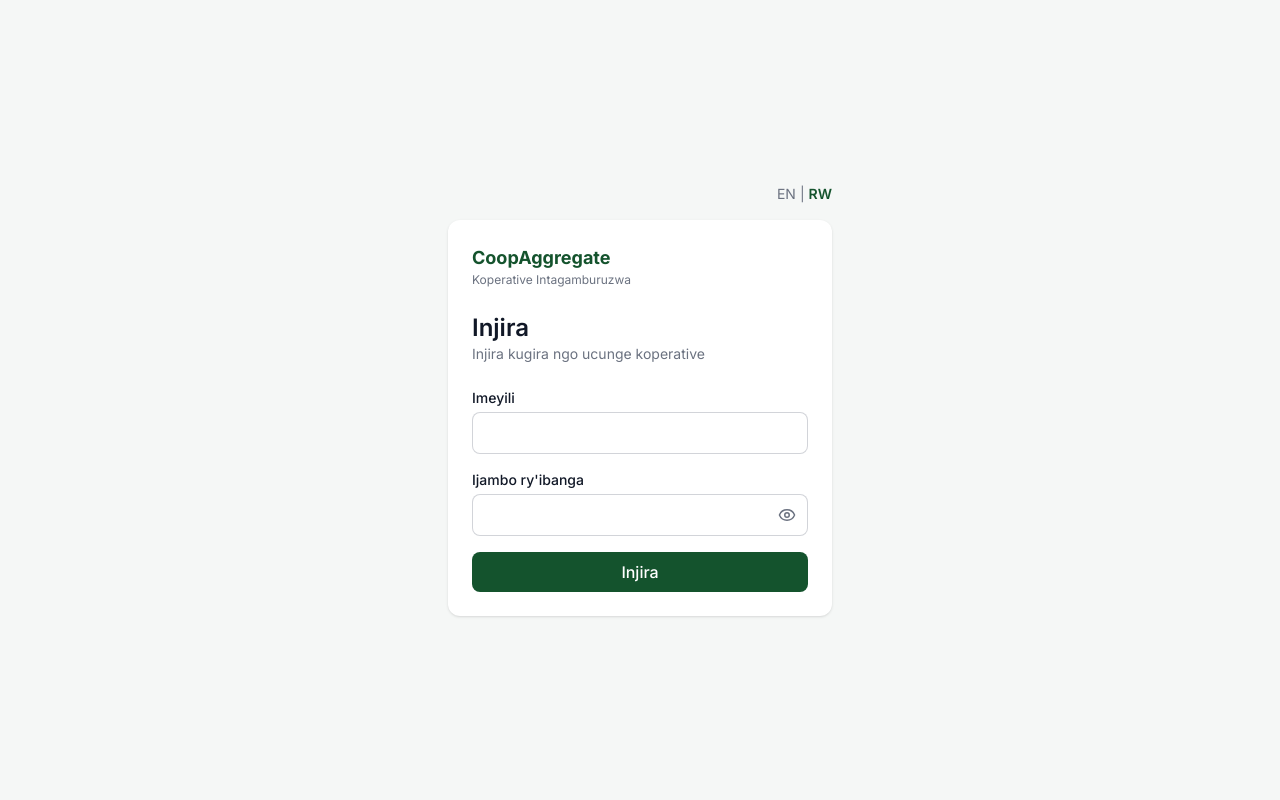
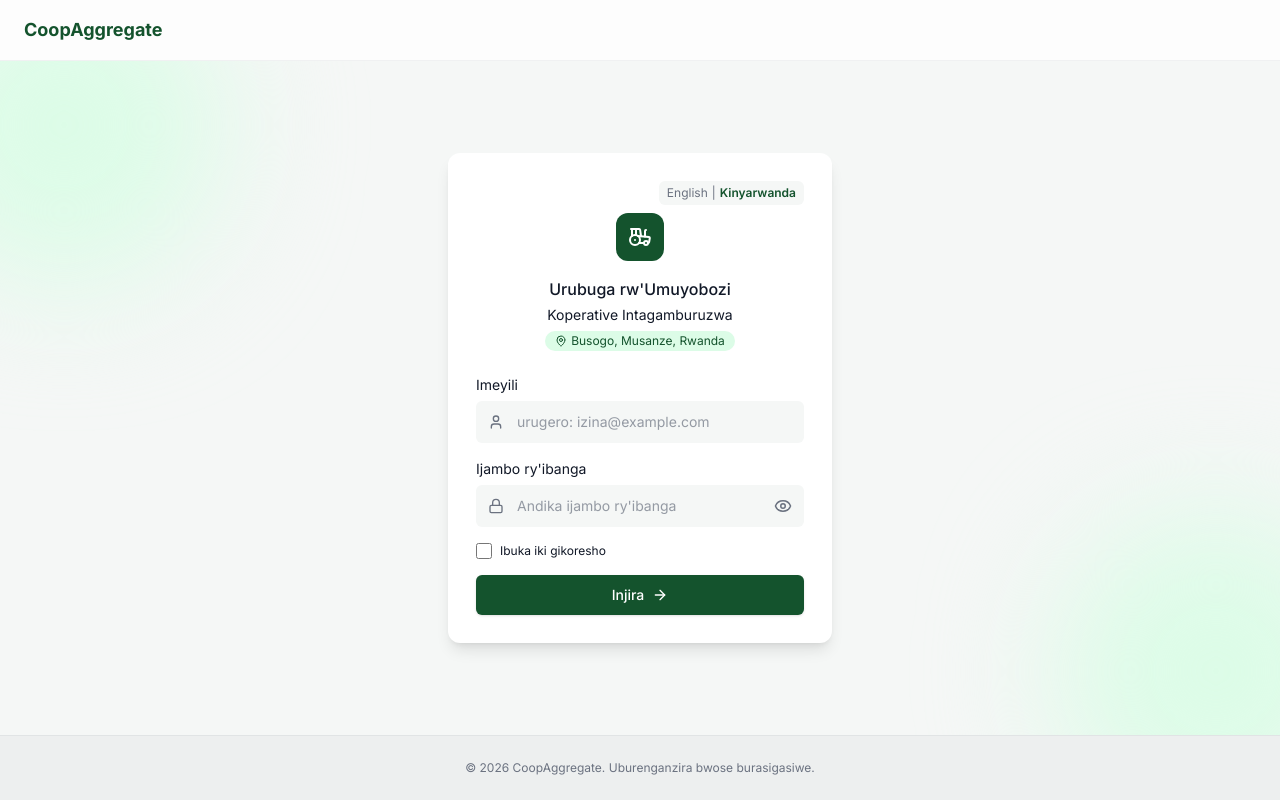
Before and after one commit to EMe-U/coopaggregate-frontend, a React (Vite) app: page /login in a window 1280 px wide. Built offline with nearby package versions, Linux system fonts and the light colour scheme; no server answers.

Commit message:
feat: restyle login page to match design

```diff
--- a/src/components/LanguageSwitch.jsx
+++ b/src/components/LanguageSwitch.jsx
@@ -2,11 +2,11 @@ import { useTranslation } from 'react-i18next'
 
 const languages = ['en', 'rw']
 
-export default function LanguageSwitch() {
-  const { i18n } = useTranslation()
+export default function LanguageSwitch({ fullNames = false, className = 'text-sm' }) {
+  const { t, i18n } = useTranslation()
 
   return (
-    <div className="flex items-center gap-1 text-sm">
+    <div className={`flex items-center gap-1 ${className}`}>
       {languages.map((language, index) => (
         <span key={language} className="flex items-center gap-1">
           {index > 0 && <span className="text-muted">|</span>}
@@ -17,7 +17,7 @@ export default function LanguageSwitch() {
               i18n.language === language ? 'font-semibold text-primary' : 'text-muted'
             }
           >
-            {language.toUpperCase()}
+            {fullNames ? t(`language.${language}`) : language.toUpperCase()}
           </button>
         </span>
       ))}
--- a/src/i18n/en.json
+++ b/src/i18n/en.json
@@ -52,12 +52,10 @@
     "unreachable": "Backend not reachable"
   },
   "login": {
-    "title": "Sign in",
-    "subtitle": "Sign in to manage the cooperative",
     "email": "Email",
     "password": "Password",
-    "submit": "Sign in",
-    "submitting": "Signing in...",
+    "submit": "Log in",
+    "submitting": "Logging in...",
     "showPassword": "Show password",
     "hidePassword": "Hide password",
     "errors": {
@@ -68,9 +66,19 @@
       "tooManyAttempts": "Too many attempts. Please try again later.",
       "serverUnreachable": "Cannot reach the server. Check your connection.",
       "unknown": "Something went wrong. Please try again."
-    }
+    },
+    "portal": "Manager Portal",
+    "location": "Busogo, Musanze, Rwanda",
+    "emailPlaceholder": "e.g. name@example.com",
+    "passwordPlaceholder": "Enter your password",
+    "rememberDevice": "Remember this device",
+    "footer": "© {{year}} CoopAggregate. All rights reserved."
   },
   "auth": {
     "role": "Manager"
+  },
+  "language": {
+    "en": "English",
+    "rw": "Kinyarwanda"
   }
 }
--- a/src/i18n/rw.json
+++ b/src/i18n/rw.json
@@ -52,8 +52,6 @@
     "unreachable": "Seriveri ntiboneka"
   },
   "login": {
-    "title": "Injira",
-    "subtitle": "Injira kugira ngo ucunge koperative",
     "email": "Imeyili",
     "password": "Ijambo ry'ibanga",
     "submit": "Injira",
@@ -68,9 +66,19 @@
       "tooManyAttempts": "Wagerageje inshuro nyinshi. Ongera ugerageze nyuma.",
       "serverUnreachable": "Ntibishoboka kugera kuri seriveri. Reba murandasi yawe.",
       "unknown": "Habaye ikibazo. Ongera ugerageze."
-    }
+    },
+    "portal": "Urubuga rw'Umuyobozi",
+    "location": "Busogo, Musanze, Rwanda",
+    "emailPlaceholder": "urugero: izina@example.com",
+    "passwordPlaceholder": "Andika ijambo ry'ibanga",
+    "rememberDevice": "Ibuka iki gikoresho",
+    "footer": "© {{year}} CoopAggregate. Uburenganzira bwose burasigasiwe."
   },
   "auth": {
     "role": "Umuyobozi"
+  },
+  "language": {
+    "en": "English",
+    "rw": "Kinyarwanda"
   }
 }
--- a/src/pages/Login.jsx
+++ b/src/pages/Login.jsx
@@ -1,7 +1,7 @@
 import { useState } from 'react'
 import { Navigate, useNavigate } from 'react-router-dom'
 import { useTranslation } from 'react-i18next'
-import { Eye, EyeOff } from 'lucide-react'
+import { ArrowRight, Eye, EyeOff, Lock, MapPin, Tractor, User } from 'lucide-react'
 import { login } from '../api/auth'
 import { useAuth } from '../context/AuthContext'
 import LanguageSwitch from '../components/LanguageSwitch'
@@ -29,7 +29,7 @@ function loginErrorKey(error) {
 }
 
 const inputClass =
-  'w-full rounded-lg border border-muted/30 bg-surface px-3 py-2 text-text outline-none focus:border-primary focus:ring-2 focus:ring-primary/20'
+  'w-full rounded-md border border-transparent bg-background py-2.5 pl-10 text-sm text-text placeholder:text-muted/70 outline-none focus:border-primary focus:ring-2 focus:ring-primary/20'
 
 export default function Login() {
   const { t } = useTranslation()
@@ -38,6 +38,7 @@ export default function Login() {
 
   const [email, setEmail] = useState('')
   const [password, setPassword] = useState('')
+  const [remember, setRemember] = useState(false)
   const [showPassword, setShowPassword] = useState(false)
   const [fieldErrors, setFieldErrors] = useState({})
   const [formError, setFormError] = useState('')
@@ -59,7 +60,7 @@ export default function Login() {
     setSubmitting(true)
     try {
       const data = await login(trimmedEmail, password)
-      signIn(data.token)
+      signIn(data.token, remember)
       navigate('/dashboard', { replace: true })
     } catch (error) {
       setFormError(loginErrorKey(error))
@@ -68,53 +69,80 @@ export default function Login() {
   }
 
   return (
-    <div className="flex min-h-screen flex-col items-center justify-center p-4">
-      <div className="w-full max-w-sm">
-        <div className="mb-4 flex justify-end">
-          <LanguageSwitch />
+    <div className="flex min-h-screen flex-col">
+      <header className="border-b border-text/5 bg-surface/80 px-4 py-4 sm:px-6">
+        <span className="text-lg font-bold text-primary">{t('app.name')}</span>
+      </header>
+
+      <main className="relative flex flex-1 items-center justify-center overflow-hidden px-4 py-12">
+        <div className="pointer-events-none absolute -left-24 -top-24 h-80 w-80 rounded-full bg-primary-light blur-3xl" />
+        <div className="pointer-events-none absolute -bottom-24 -right-24 h-80 w-80 rounded-full bg-primary-light blur-3xl" />
+
+        <div className="relative w-full max-w-sm rounded-xl bg-surface p-6 shadow-lg sm:p-7">
+          <div className="flex justify-end">
+            <div className="rounded-md bg-background px-2 py-1">
+              <LanguageSwitch fullNames className="text-xs" />
+            </div>
           </div>
 
-        <div className="rounded-xl bg-surface p-6 shadow-sm">
-          <p className="text-lg font-bold text-primary">{t('app.name')}</p>
-          <p className="mb-6 text-xs text-muted">{t('app.cooperative')}</p>
-
-          <h1 className="text-2xl font-semibold text-text">{t('login.title')}</h1>
-          <p className="mb-6 text-sm text-muted">{t('login.subtitle')}</p>
+          <div className="mt-2 flex flex-col items-center text-center">
+            <div className="flex h-12 w-12 items-center justify-center rounded-xl bg-primary text-white">
+              <Tractor size={24} />
+            </div>
+            <h1 className="mt-4 font-medium text-text">{t('login.portal')}</h1>
+            <p className="mt-1 text-sm text-text">{t('app.cooperative')}</p>
+            <p className="mt-1.5 inline-flex items-center gap-1 rounded-full bg-primary-light px-2.5 py-0.5 text-xs text-primary">
+              <MapPin size={12} />
+              {t('login.location')}
+            </p>
+          </div>
 
           {formError && (
-            <p role="alert" className="mb-4 rounded-lg bg-danger/10 px-3 py-2 text-sm text-danger">
+            <p role="alert" className="mt-6 rounded-md bg-danger/10 px-3 py-2 text-sm text-danger">
               {t(formError)}
             </p>
           )}
 
-          <form onSubmit={handleSubmit} noValidate className="space-y-4">
+          <form onSubmit={handleSubmit} noValidate className="mt-6 space-y-4">
             <div>
-              <label htmlFor="email" className="mb-1 block text-sm font-medium text-text">
+              <label htmlFor="email" className="mb-1.5 block text-sm text-text">
                 {t('login.email')}
               </label>
+              <div className="relative">
+                <User
+                  size={16}
+                  className="pointer-events-none absolute left-3 top-1/2 -translate-y-1/2 text-muted"
+                />
                 <input
                   id="email"
                   type="email"
                   autoComplete="email"
+                  placeholder={t('login.emailPlaceholder')}
                   value={email}
                   onChange={(event) => setEmail(event.target.value)}
-                className={inputClass}
+                  className={`${inputClass} pr-3`}
                   aria-invalid={Boolean(fieldErrors.email)}
                 />
+              </div>
               {fieldErrors.email && (
                 <p className="mt-1 text-sm text-danger">{t(fieldErrors.email)}</p>
               )}
             </div>
 
             <div>
-              <label htmlFor="password" className="mb-1 block text-sm font-medium text-text">
+              <label htmlFor="password" className="mb-1.5 block text-sm text-text">
                 {t('login.password')}
               </label>
               <div className="relative">
+                <Lock
+                  size={16}
+                  className="pointer-events-none absolute left-3 top-1/2 -translate-y-1/2 text-muted"
+                />
                 <input
                   id="password"
                   type={showPassword ? 'text' : 'password'}
                   autoComplete="current-password"
+                  placeholder={t('login.passwordPlaceholder')}
                   value={password}
                   onChange={(event) => setPassword(event.target.value)}
                   className={`${inputClass} pr-10`}
@@ -134,16 +162,31 @@ export default function Login() {
               )}
             </div>
 
+            <label className="flex items-center gap-2 text-xs text-text">
+              <input
+                type="checkbox"
+                checked={remember}
+                onChange={(event) => setRemember(event.target.checked)}
+                className="h-4 w-4 accent-primary"
+              />
+              {t('login.rememberDevice')}
+            </label>
+
             <button
               type="submit"
               disabled={submitting}
-              className="w-full rounded-lg bg-primary px-4 py-2 font-medium text-white hover:bg-primary/90 disabled:cursor-not-allowed disabled:opacity-60"
+              className="flex w-full items-center justify-center gap-2 rounded-md bg-primary px-4 py-2.5 text-sm font-medium text-white shadow-sm hover:bg-primary/90 disabled:cursor-not-allowed disabled:opacity-60"
             >
               {submitting ? t('login.submitting') : t('login.submit')}
+              {!submitting && <ArrowRight size={16} />}
             </button>
           </form>
         </div>
-      </div>
+      </main>
+
+      <footer className="border-t border-text/5 bg-text/3 py-6 text-center text-xs text-muted">
+        {t('login.footer', { year: new Date().getFullYear() })}
+      </footer>
     </div>
   )
 }
```
Lines whose indentation alone changed are shown as unchanged.
